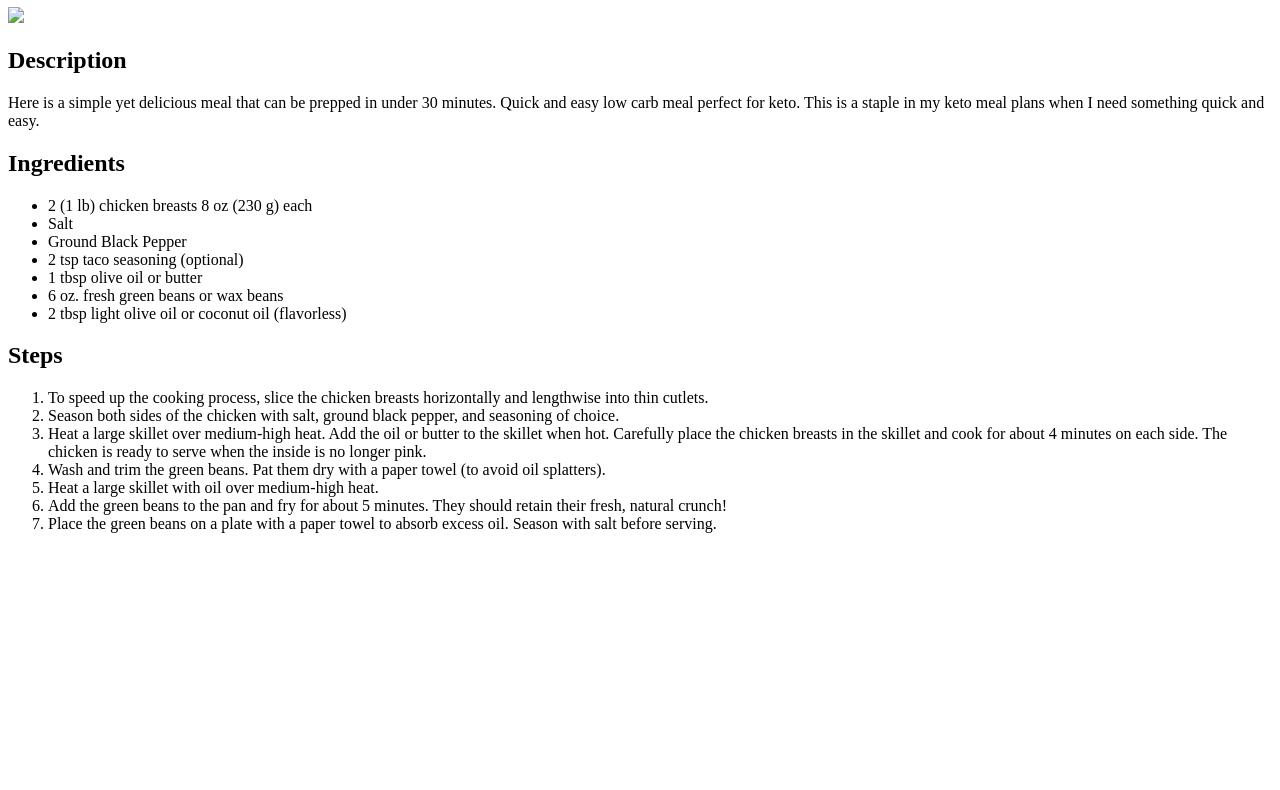
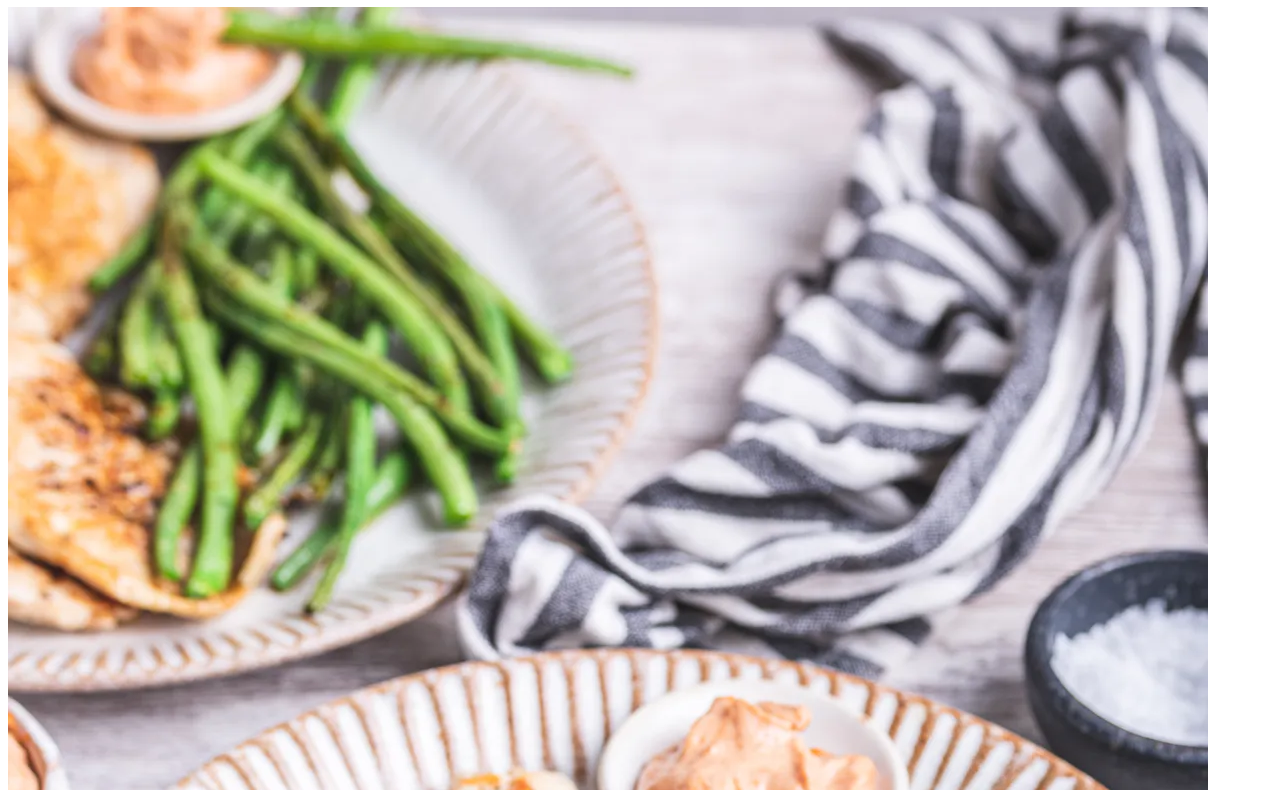
Before and after one commit to RamoneRobertson/odin-recipes, a plain HTML site: page recipes/chicken.html in a window 1280 px wide. Shown: the part 73-863 px from the top of the page. Before the commit the page ends 800 px from the top, so only its background shows below. Drawn offline with Linux system fonts and the light colour scheme.

Commit message:
Fix image on chicken recipe page

```diff
--- a/recipes/chicken.html
+++ b/recipes/chicken.html
@@ -8,7 +8,7 @@
 </head>
 <body>
     <h1>Chicken With Green Bean Fries</h1>
-    <img src="../img/chicken.jpg.webp">
+    <img src="../img/chicken.webp">
 
     <h2>Description</h2>
     <p>Here is a simple yet delicious meal that can be prepped in under 30 minutes. Quick and easy low carb meal perfect for keto. This is a staple in my keto meal plans when I need something quick and easy.</p>
```
Also changed, not shown: img/chicken.webp (renamed from img/chicken.jpg).
